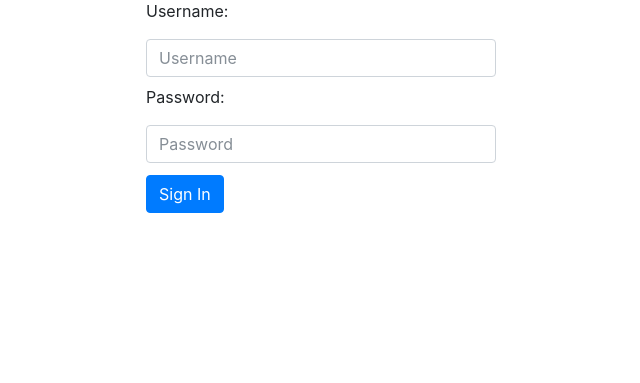
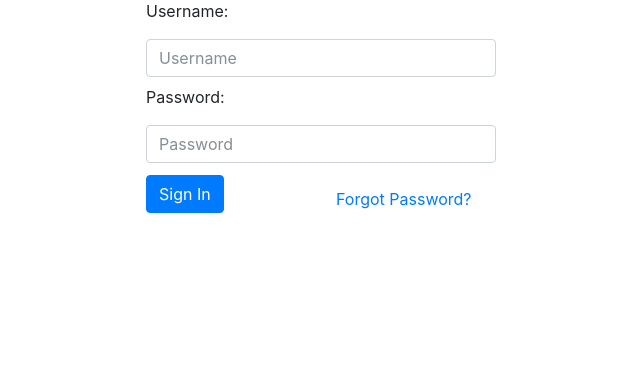
Before and after one commit to morphosis-nitmz/Stock-Bridge-2018, a Django app: page /login/ in a window 1280 px wide. Shown: the part 138-521 px from the top of the page, without its empty margins (319-959 px from the left). Run offline with Django 3.2, Linux system fonts and the light colour scheme; parts of the project's set-up code (start-up, migrations or seed data) failed here and were passed over; some libraries are stand-ins or nearby versions.

Commit message:
Add password reset module

```diff
--- /dev/null
+++ b/accounts/passwords/urls.py
@@ -0,0 +1,32 @@
+from django.conf.urls import url
+from django.contrib.auth import views as auth_views
+
+
+urlpatterns = [
+    url(r'^password/change/$',
+        auth_views.PasswordChangeView.as_view(),
+        name='password_change'
+        ),
+    url(r'^password/change/done/$',
+        auth_views.PasswordChangeDoneView.as_view(),
+        name='password_change_done'
+        ),
+    url(r'^password/reset/$',
+        auth_views.PasswordResetView.as_view(),
+        name='password_reset'
+        ),
+    url(r'^password/reset/done/$',
+        auth_views.PasswordResetDoneView.as_view(),
+        name='password_reset_done'
+        ),
+    url(r'^password/reset/\
+            (?P<uidb64>[0-9A-Za-z_\-]+)/\
+            (?P<token>[0-9A-Za-z]{1,13}-[0-9A-Za-z]{1,20})/$',
+        auth_views.PasswordResetConfirmView.as_view(),
+        name='password_reset_confirm'
+        ),
+    url(r'^password/reset/complete/$',
+        auth_views.PasswordResetCompleteView.as_view(),
+        name='password_reset_complete'
+        ),
+]
--- a/accounts/templates/accounts/login.html
+++ b/accounts/templates/accounts/login.html
@@ -20,6 +20,9 @@
 			<div class="col my-1 mr-auto">
 				<button type="submit" class="btn btn-primary">Sign In</button>
 			</div>
+			<div class="col my-3 ml-auto">
+				<a href="{% url 'password_reset' %}" target="blank">Forgot Password?</a>
+			</div>
 		</div>
 		</form>
 	</div>
--- a/stock_bridge/urls.py
+++ b/stock_bridge/urls.py
@@ -15,6 +15,7 @@ urlpatterns = [
     url(r'^register/$', RegisterView.as_view(), name='register'),
     url(r'^logout/$', LogoutView.as_view(), name='logout'),
     url(r'^account/', include('accounts.urls', namespace='account')),
+    url(r'^accounts/', include('accounts.passwords.urls')),
     url(r'^accounts/$', RedirectView.as_view(url='/account')),
     url(r'^admin/', admin.site.urls),
 ]
```
Also changed, not shown: accounts/passwords/__init__.py (added), db.sqlite3.
